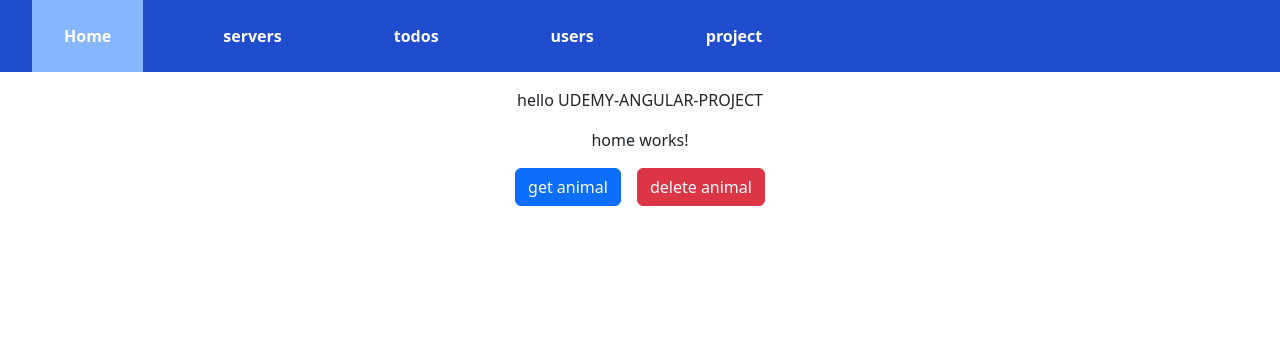
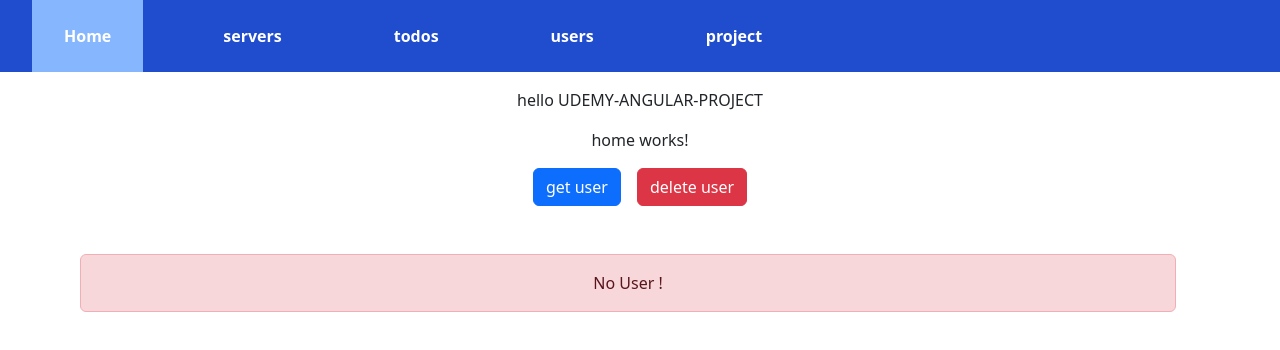
Before and after one commit to Armanhurian/udemy-angular-project, an Angular app: page /home in a window 1280 px wide. Shown: the top 350 px of the page. Built offline with nearby package versions, Linux system fonts and the light colour scheme.

Commit message:
10 Day Of Udemy Practice

```diff
--- a/src/app/home/home.component.css
+++ b/src/app/home/home.component.css
@@ -0,0 +1,21 @@
+.user-box{
+    padding: 0 5rem;
+    max-width: 100%;
+    gap: 2rem;
+    justify-content: center;
+}
+
+.user-container{
+
+    border-radius: 1rem;
+    width: 37%;
+    box-shadow: 0 0 10px #e9ecef;
+}
+.user-container img{
+    width: 100%;
+    border-radius: 1rem;
+}
+h5{
+    font-family: 'Segoe UI', Tahoma, Geneva, Verdana, sans-serif;
+    margin: 1rem 0;
+}
--- a/src/app/home/home.component.html
+++ b/src/app/home/home.component.html
@@ -1,5 +1,17 @@
 <p class="d-flex justify-content-center">home works!</p>
 <div class="d-flex justify-content-center m-auto gap-3">
-    <button class="btn btn-primary " (click)="getAnimals()">get animal</button>
-    <button class="btn btn-danger ">delete animal</button>
+    <button class="btn btn-primary " (click)="getAnimals()">get user</button>
+    <button class="btn btn-danger " (click)="removeUser()">delete user</button>
 </div>
+<div class="mt-5 user-box row col-12">
+    <div *ngIf="!isUpload">
+        <span class="alert alert-danger d-flex justify-content-center">No User !</span>
+    </div>
+    <div *ngIf="isUpload" class="user-container col-3">
+        <img [src]="imageSrc" style="width: 20rem;" alt="" srcset="">
+        <h5>name : {{nameOfUser}}</h5>
+        <h5>email : {{emailOfUser}}</h5>
+        <h5>birthday : {{ birthDay }}</h5>
+    </div>
+
+</div>
--- a/src/app/home/home.component.ts
+++ b/src/app/home/home.component.ts
@@ -10,6 +10,15 @@ export class HomeComponent {
 
   constructor( private http : HttpClient ){}
 
+  isUpload : boolean = false
+
+  imageSrc : string = ''
+
+  nameOfUser : string = ''
+
+  emailOfUser : string = ''
+
+  birthDay : string = ''
 
   getAnimals(){
 
@@ -17,7 +26,7 @@ export class HomeComponent {
     searchMyParams = searchMyParams.append('type' , 'fast').append('options', 'fullStack')
     //searchMyParams = searchMyParams.append('options' , 'fullStack')
 
-    this.http.get('http://api.agromonitoring.com/agro/1.0/polygons/incorrect',
+    this.http.get('https://randomuser.me/api/',
 
     {
 
@@ -27,8 +36,19 @@ export class HomeComponent {
     }
 
     ).subscribe((data)=>{
-      console.log(data);
+
+      this.isUpload = true
+
+      this.imageSrc = Object.values(data)[0][0]["picture"]["large"]
+      this.nameOfUser = Object.values(data)[0][0]["name"]["first"]
+      this.emailOfUser = Object.values(data)[0][0]["email"]
+      this.birthDay = Object.values(data)[0][0]["dob"]["date"].slice(0,10)
+
     })
   }
 
+  removeUser(){
+    this.isUpload = false
+  }
+
 }
```
Also changed, not shown: src/assets/images/1.jpg (added).
